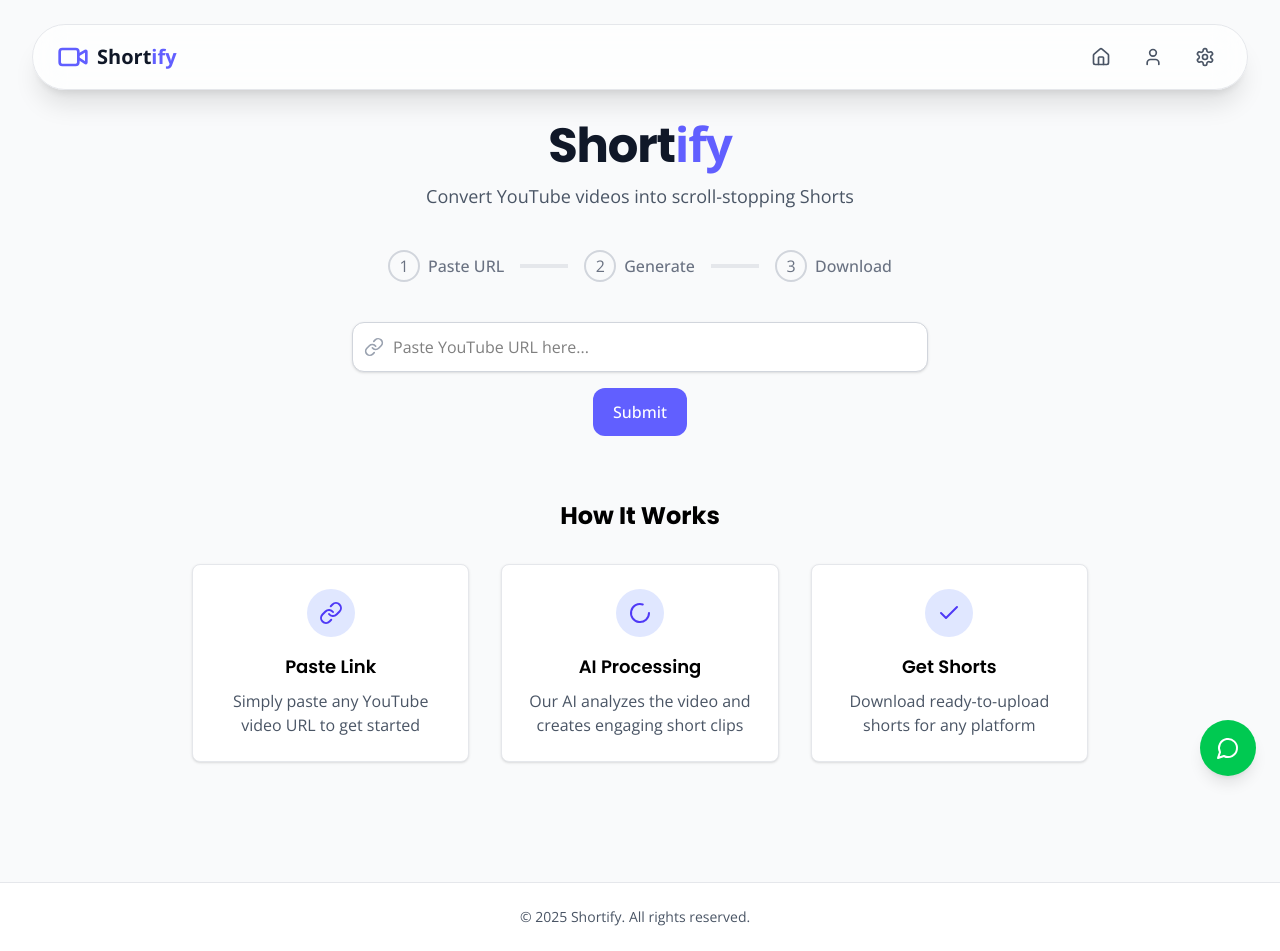
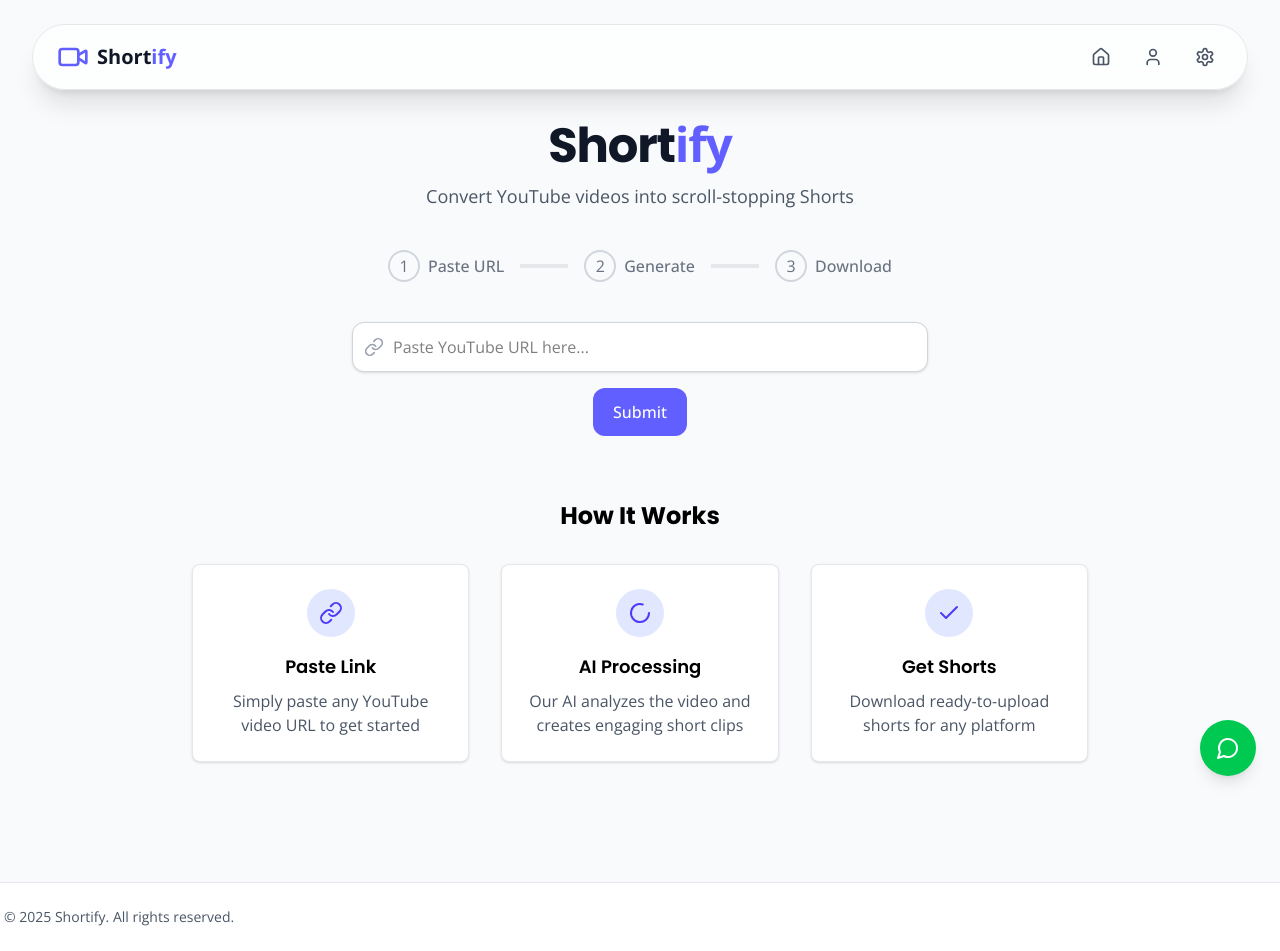
Before and after one commit to Ayushhgit/Shortify, a React (Vite) app in the folder frontend/: page /features/shorts-generator in a window 1280 px wide. Built offline with nearby package versions, Linux system fonts and the light colour scheme.

Commit message:
integrate backend

```diff
--- a/frontend/src/pages/ShortsGenerator.jsx
+++ b/frontend/src/pages/ShortsGenerator.jsx
@@ -475,7 +475,7 @@ export default function ShortsGenerator() {
 
       {/* Footer */}
       <footer className="bg-white flex items-center border-t border-gray-200 mt-auto">
-        <div className="max-w-7xl mx-auto px-130 py-6 flex justify-between items-center w-full">
+        <div className="max-w-7xl mx-auto px-1 py-6 flex justify-between items-center w-full">
           <p className="text-sm text-gray-600">
             &copy; 2025 Shortify. All rights reserved.
           </p>
```
